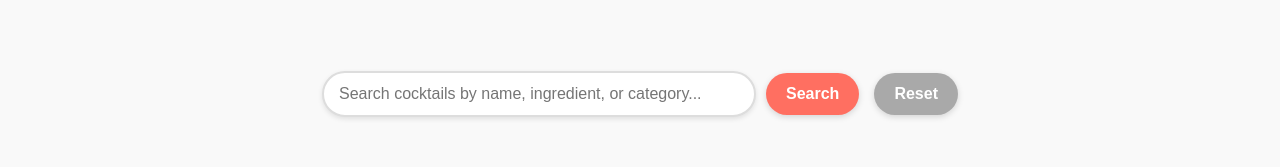
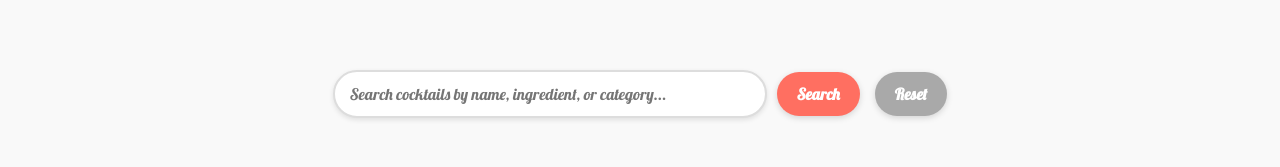
Before and after one commit to henni-yousra/CocktailWeb, a React (Vite) app in the folder frontend/: page / in a window 1280 px wide. Shown: the part 293-460 px from the top of the page. Built offline with nearby package versions, Linux system fonts and the light colour scheme; no server answers.

Commit message:
improving searchBar css

```diff
--- a/frontend/src/styles/components/SearchBar.css
+++ b/frontend/src/styles/components/SearchBar.css
@@ -18,7 +18,7 @@
   font-size: 16px;
   transition: border-color 0.3s ease, box-shadow 0.3s ease;
   box-shadow: 0 2px 5px rgba(0, 0, 0, 0.1); /* Ombre subtile */
-  font-family: 'Poppins', sans-serif;
+  font-family: "lobster", cursive;
 }
 
 /* Effet focus sur le champ de saisie */
@@ -39,7 +39,7 @@
   border-radius: 30px; /* Coins arrondis pour uniformité avec l'input */
   transition: background-color 0.3s ease, transform 0.3s ease;
   box-shadow: 0 2px 6px rgba(0, 0, 0, 0.15); /* Ombre plus prononcée */
-  font-family: 'Poppins', sans-serif; /* Police appliquée */
+  font-family: "lobster", cursive; /* Police plus fantaisiste */
 }
 
 /* Hover et état actif du bouton principal */
@@ -63,7 +63,7 @@
   border-radius: 30px;
   transition: background-color 0.3s ease, transform 0.3s ease;
   box-shadow: 0 2px 6px rgba(0, 0, 0, 0.15); /* Cohérence des ombres */
-  font-family: 'Poppins', sans-serif;
+  font-family: 'lobster', cursive;
 }
 
 /* Hover et état actif du bouton de réinitialisation */
```
